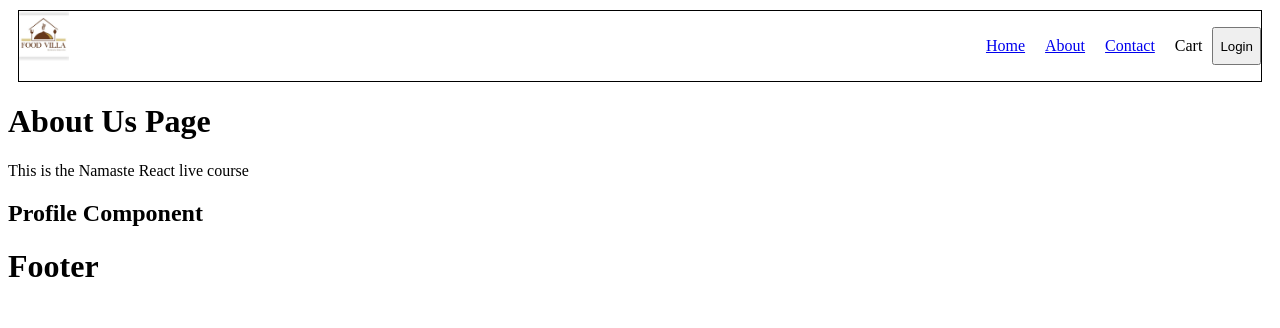
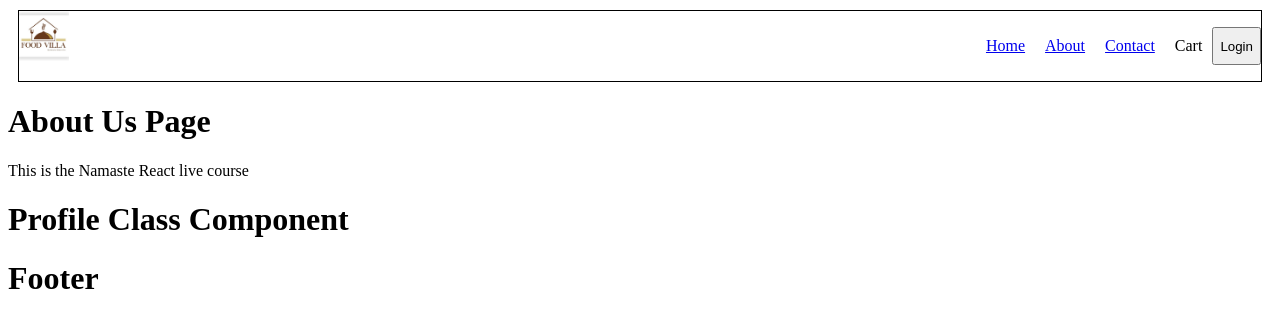
Before and after one commit to SaiVamshiK/NamasteJS-Contd, a React (Vite) app: page /about/profile in a window 1280 px wide. Shown: the top 328 px of the page. Built offline with nearby package versions, Linux system fonts and the light colour scheme.

Commit message:
Lesson 8 : created a class based component

```diff
--- a/src/App.js
+++ b/src/App.js
@@ -7,7 +7,7 @@ import About from "./components/About";
 import Error from "./components/Error";
 import Contact from "./components/Contact"
 import RestaurantMenu from "./components/RestaurantMenu";
-import Profile from "./components/Profile"
+import ProfileClass from "./components/ProfileClass";
 import { createBrowserRouter, RouterProvider,Outlet } from "react-router-dom";
 
 const AppLayout = () => {
@@ -38,7 +38,7 @@ const appRouter = createBrowserRouter([
         children : [
           {
             path: 'profile',
-            element: <Profile/>
+            element: <ProfileClass/>
           }
         ]
       },
--- a/src/components/ProfileClass.js
+++ b/src/components/ProfileClass.js
@@ -1,5 +1,11 @@
 import React from "react";
 
 class ProfileClass extends React.Component {
+    render() {
+        return (
+            <h1>Profile Class Component</h1>
+        );
+    }
+}
 
-}
+export default ProfileClass;
```
Also changed, not shown: Lesson-8.txt.
